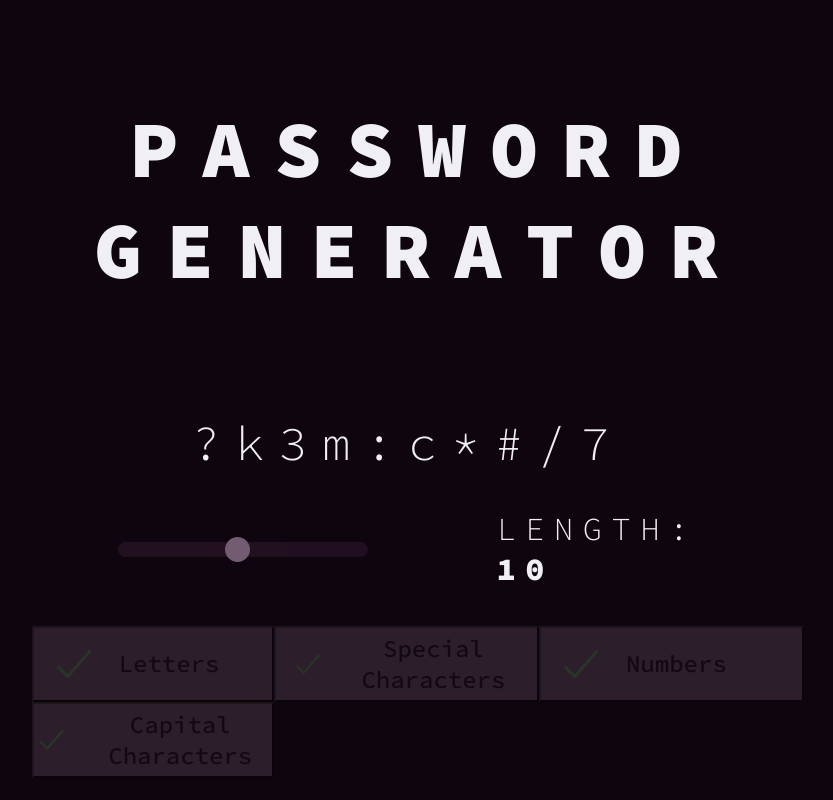
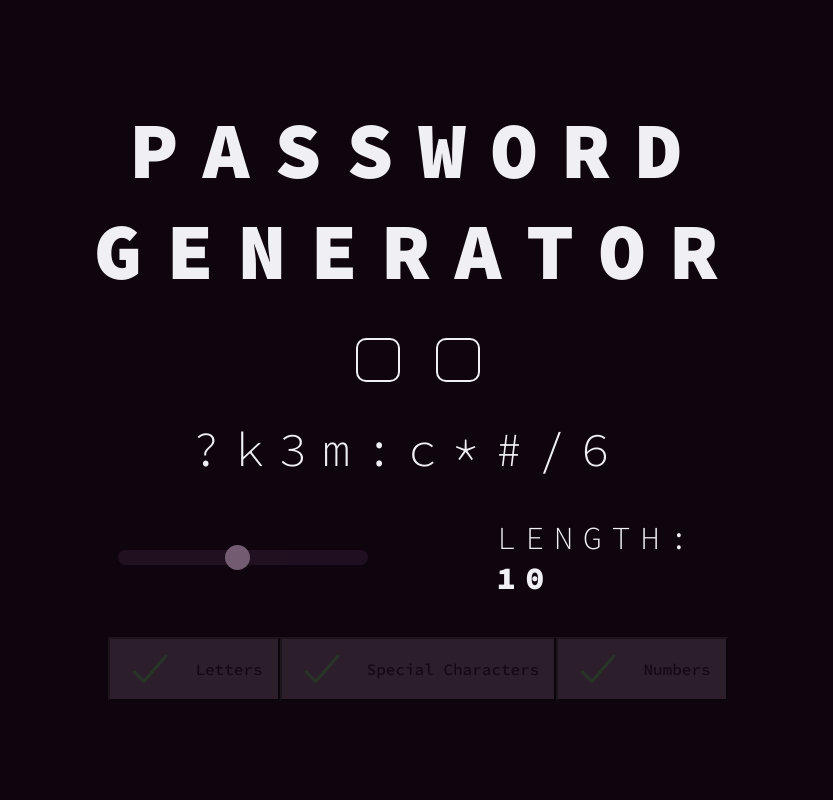
Before and after one commit to BENNNZO/homework-03, a plain HTML site: page index.html in a window 1280 px wide. Shown: the whole page, without its empty margins (222-1055 px from the left). Drawn offline with Linux system fonts and the light colour scheme.

Commit message:
everything works except mobile compatability

```diff
--- a/assets/scripts/script.js
+++ b/assets/scripts/script.js
@@ -6,15 +6,11 @@ let numbers = true
 
 let letterArray  = ["A", "B", "C", "D", "E", "F", "G", "H", "I", "J", "K", "L", "M", "N", "O", "P", "Q", "R", "S", "T", "U", "V", "W", "X", "Y", "Z", "a", "b", "c", "d", "e", "f", "g", "h", "i", "j", "k", "l", "m", "n", "o", "p", "q", "r", "s", "t", "u", "v", "w", "x", "y", "z"]
 let specialArray = ['!', "@", '#', '$', '%', "^", '&', '*', '(', ")", '~', '`', '-', "=", '[', ']', '\\', ';', "'", ',', '.', '/', '_', "+", '{', '}', '|', ':', "\"", '<', '>', '?']
-let numbersArray = ['1', '2', '3', '4', '5', '6', '7', '8', '9']
+let numbersArray = ['0', '1', '2', '3', '4', '5', '6', '7', '8', '9']
 
 let specialCharacters = "!@#$%^&*()~`_+{}|:<>?-=[]\;',./'"
 
 const lengthDisplay = document.getElementById('length-display')
-
-document.getElementById('password-length-slider').addEventListener('change', function() {
-    generatePassword(length, letters, capital, special, numbers)
-})
 
 setInterval(function() { // updates the generator when settings are changed (updates happen every 50ms)
     length = document.getElementById('password-length-slider').value;
@@ -42,11 +38,9 @@ function complexityChange(option) {
         if (letters) {
             iconSVG.classList.add('on')
             iconSVG.classList.remove('off')
-            document.getElementById('capital-complexity-option-container').style.cssText = "width: 100%; height: 100%"
         } else {
             iconSVG.classList.add('off')
             iconSVG.classList.remove('on')
-            document.getElementById('capital-complexity-option-container').style.cssText = "width: 0; height: 100%; padding: 0; margin: 0; opacity: 0"
         }
     }
     if (option === 'capital') {
@@ -101,6 +95,9 @@ function generatePassword(length, letters, capital, special, numbers) {
                 const randLetter  = letterArray[Math.floor(Math.random() * letterArray.length)]
                 randCharacter.push(randLetter.toLowerCase())
             }
+        } else if (capital === true) {
+            const randLetter  = letterArray[Math.floor(Math.random() * letterArray.length)]
+            randCharacter.push(randLetter.toUpperCase())
         }
         if (special) {  // if special characters are enabled then get a random character from array
             const randSpecial = specialArray[Math.floor(Math.random() * specialArray.length)]
@@ -114,7 +111,7 @@ function generatePassword(length, letters, capital, special, numbers) {
         password.push(randCharacter[Math.floor(Math.random() * randCharacter.length)])
     }
 
-    if (!letters && !special && !numbers) { // if nothing is enabled then it lets the user know
+    if (!letters && !capital && !special && !numbers) { // if nothing is enabled then it lets the user know
         password = "No Complexity Option Selected"
     }
 
--- a/assets/styles/style.scss
+++ b/assets/styles/style.scss
@@ -67,6 +67,7 @@ main p {
     border: none;
     border-radius: 20%;
     transition: all 0.15s cubic-bezier(1, 0.35, 0.63, 1.61);
+    outline: 2px solid $c5;
     &::after {
         position: absolute;
         top: 50%;
@@ -169,21 +170,11 @@ main p {
       transition: all 1s ease;
 }
 
-.complexity-options input {
-      margin: 5px 0px;
-}
-
-@for $i from 1 through 3 {
-    .complexity-options input:nth-child(#{$i}){
-
-    }
-}
-
 .complexity-option {
     width: 100%;
     height: 100%;
     padding: 5px 15px;
-    font-size: 1.5rem;
+    font-size: 1rem;
     color: $c2;
     background-color: $c4;
     outline: 0;
@@ -192,6 +183,9 @@ main p {
     display: flex;
     flex-direction: row;
     align-items: center;
+    justify-content: space-between;
+    white-space: nowrap;
+    cursor: pointer;
 }
 
 .complexity-option:hover {
@@ -202,24 +196,26 @@ main p {
 .on-off {
     position: relative;
     width: 50px;
-    aspect-ratio: 1/1;
+    height: 50px;
     margin-right: 20px;
+}
+
+.on-off svg {
+    position: absolute;
+    top: 0;
+    left: 0;
+    width: 100%;
+    height: 100%;
 }
 
 .on-off svg:nth-child(1) {
     position: absolute;
     color: red;
-    left: 0;
-    width: 100%;
-    height: 100%;
 }
 
 .on-off svg:nth-child(2) {
     position: absolute;
     color: lightgreen;
-    left: 0;
-    width: 100%;
-    height: 100%;
     opacity: 1;
 }
 
@@ -267,27 +263,22 @@ main p {
     height: 100%;
 }
 
-#letter-complexity-option-container {
-
-}
-
 #capital-complexity-option-container {
     position: absolute;
     overflow: hidden;
-    left: 0;
-    top: 50%;
-    transform: translateY(50%);
-    width: 100%;
-    height: 100%;
+    transition: all 1s ease;
+    width: 150%;
+    height: 0;
+    top: 0;
+    margin: 0;
     padding: 0;
-    margin: 0;
-    transition: all 1s ease;
+    filter: opacity(0);
 }
 
-#special-complexity-option-container {
-
+.letter-capital-conatiner:hover #capital-complexity-option-container {
+    width: 150%;
+    height: 80%;
+    top: -80%;
+    padding: 5px 15px;
+    filter: opacity(1);
 }
-
-#number-complexity-option-container {
-
-}
```
Also changed, not shown: assets/styles/style.css, index.html (line endings or trailing spaces), 1 other file.
